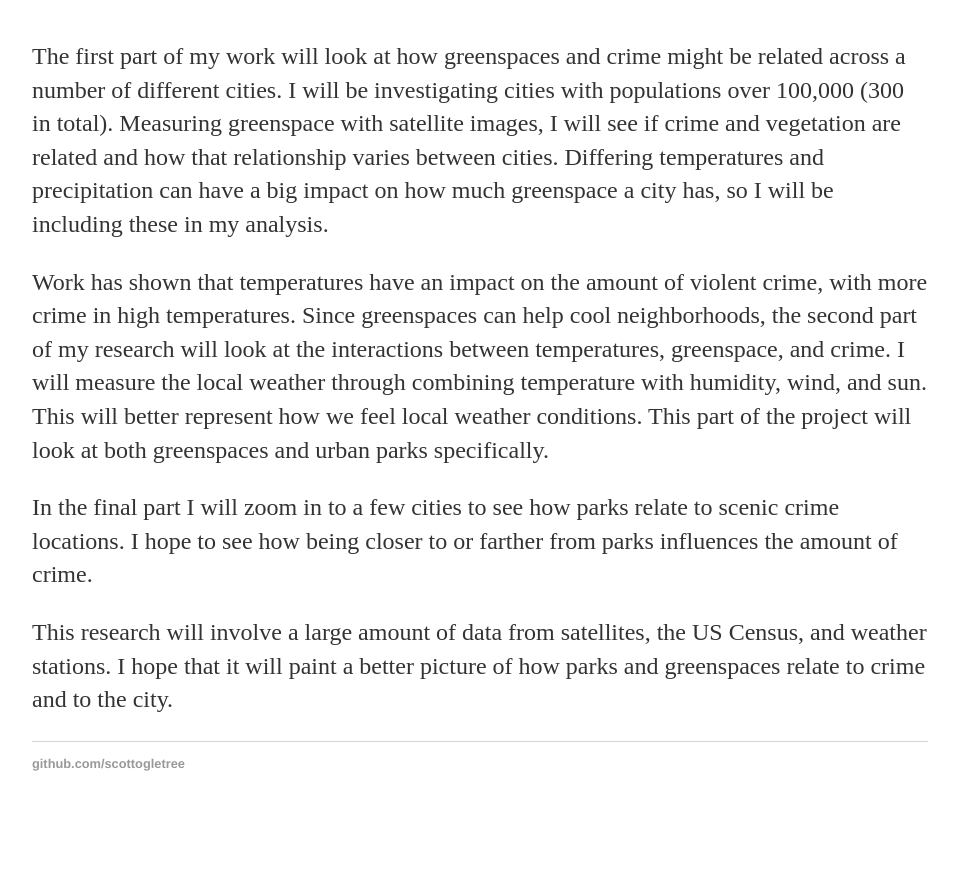
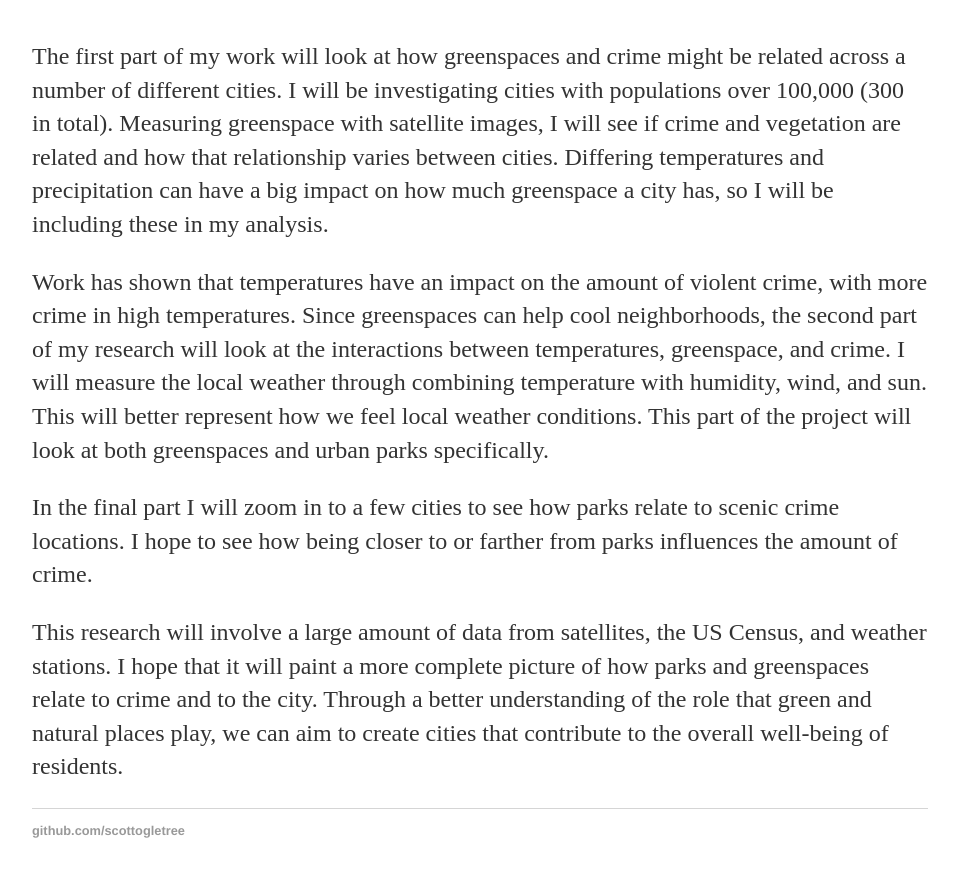
Before and after one commit to scottogletree/ogletrees.github.io, a Jekyll site: the page built from research/phd.html, in a window 1280 px wide and 900 px high, scrolled down 1201 px. Shown: the top 877 px of the window, without its empty margins (160-1119 px from the left). Built offline with Jekyll 4.4.1, drawn with Linux system fonts in a browser that asks for light colours; before the commit the page ends 2033 px from its top, so only the background shows below that.

Commit message:
slight adjustment

```diff
--- a/research/phd.html
+++ b/research/phd.html
@@ -27,6 +27,6 @@ title: Research - PhD - S Ogletree
 <p>The first part of my work will look at how greenspaces and crime might be related across a number of different cities. I will be investigating cities with populations over 100,000 (300 in total). Measuring greenspace with satellite images, I will see if crime and vegetation are related and how that relationship varies between cities. Differing temperatures and precipitation can have a big impact on how much greenspace a city has, so I will be including these in my analysis.</p>
 <p>Work has shown that temperatures have an impact on the amount of violent crime, with more crime in high temperatures. Since greenspaces can help cool neighborhoods, the second part of my research will look at the interactions between temperatures, greenspace, and crime. I will measure the local weather through combining temperature with humidity, wind, and sun. This will better represent how we feel local weather conditions. This part of the project will look at both greenspaces and urban parks specifically.</p>
 <p>In the final part I will zoom in to a few cities to see how parks relate to scenic crime locations. I hope to see how being closer to or farther from parks influences the amount of crime.</p>
-<p>This research will involve a large amount of data from satellites, the US Census, and weather stations. I hope that it will paint a better picture of how parks and greenspaces relate to crime and to the city. </p>
+<p>This research will involve a large amount of data from satellites, the US Census, and weather stations. I hope that it will paint a more complete picture of how parks and greenspaces relate to crime and to the city. Through a better understanding of the role that green and natural places play, we can aim to create cities that contribute to the overall well-being of residents.</p>
 </body>
 </html>
```
